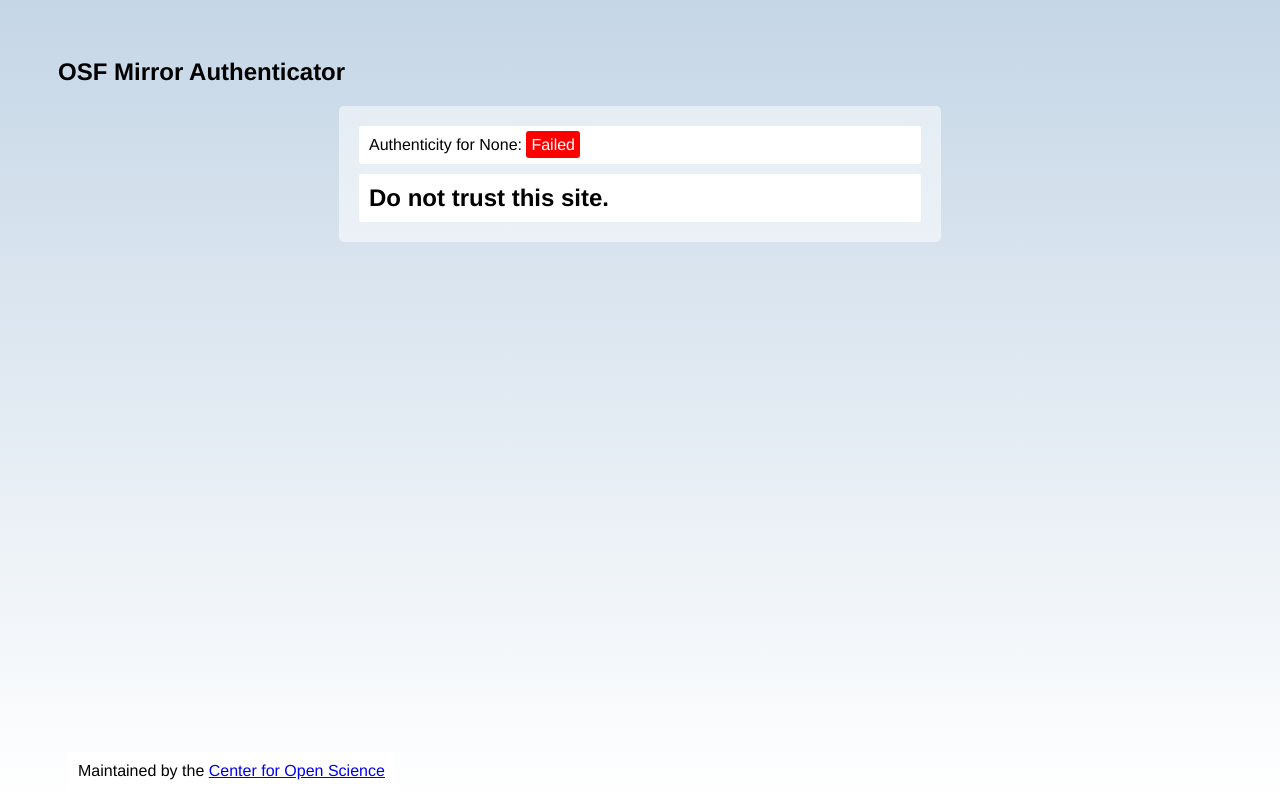
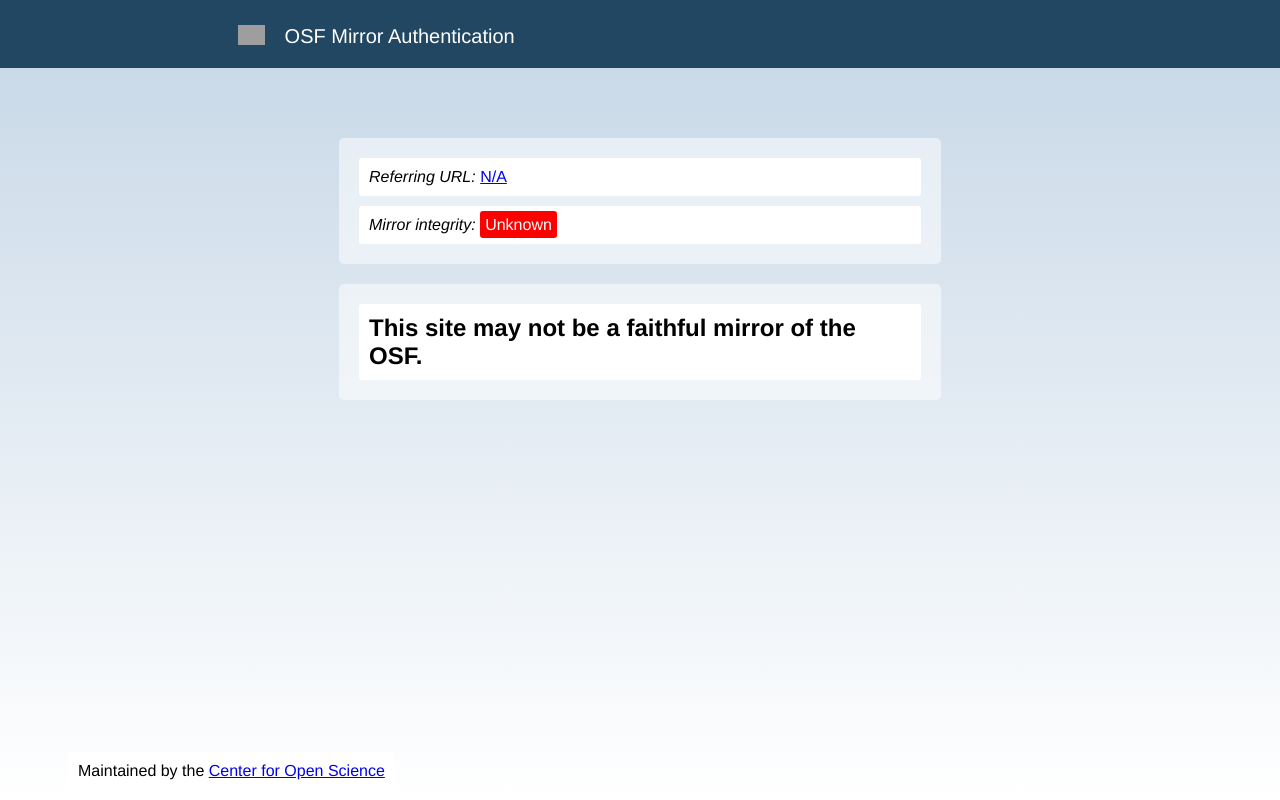
Before and after one commit to CenterForOpenScience/ROSIEBot, a PHP site: page / in a window 1280 px wide. Run offline with PHP 8.4, Linux system fonts and the light colour scheme; grey boxes are pictures that could not be loaded.

Commit message:
Mock OSF design

```diff
--- a/Authentication/index.php
+++ b/Authentication/index.php
@@ -12,15 +12,32 @@
         <title> Mirror Verification </title>
         <style>
             body {
-            font-family: Helvetica;
+            font-family: Helvetica Neue;
             padding: 50px;
             background: linear-gradient(#C5D6E6, white);
             }
-            div {
+            header {
+            background-color: #214762;
+            position: fixed;
+            top: 0;
+            color: white;
+            width: 100%;
+            left: 0;
+            padding-left: 17%;
+            padding-top: 5px;
+            float: down;
+            }
+            header img {
+            margin: 20px;
+            }
+            .contain {
+            position: relative;
+            top: 60px;
             background-color: rgba(255,255,255,.49);
             border-radius: 5px;
             padding: 10px;
             margin:auto;
+            margin-top: 20px;
             width: 50%;
             }
             .row {
@@ -54,25 +71,34 @@
         </style>
     </head>
     <body>
-        <h2> OSF Mirror Authenticator </h2>
-        <div>
+        <header>
+            <img style="float: left;" src="/static/img/cos-white2.png" class="osf-navbar-logo" width="27" alt="COS logo">
+            <p style="font-size: 20px;"> OSF Mirror Authentication </p>
+        </header>
+
+        <div class="contain">
+            <p class="row"> <em> Referring URL: </em> <a href='<?php echo $displayref; ?>'> <?php echo $displayref; ?> </a>
             <p class="row">
-            Authenticity for
             <?php
-            echo $ref . ': ';
             $officials = array("http://localhost:8888/", "http://127.0.0.1:6565/approved_mirror.html", "http://localhost:6565/approved_mirror.html");
 
             if (array_search($ref, $officials) !== false) {
 
-                echo '<span class="io passed">Passed</span></p>';
+                echo '<em> Mirror integrity: </em><span class="io passed"> Passed </span></p>';
                 echo '<h3 class="row"> Is <span class="io mirror">' . $displayref . '</span> the site you navigated to?</h3>';
-                echo "<h2 class='row'> Do not trust this site if it isn't " . $displayref . ". </h2>";
+                echo "</div>
+                      <div class='contain'>
+                          <h2 class='row'><a href='" . $displayref . "'> " . $displayref . "</a> is trustworthy.</h2><h3 class='row'> Verify this is the site that brought you here.</h3>
+                      </div>";
             }
 
             else {
 
-                echo '<span class="io failed">Failed</span></p>';
-                echo "<h2 class='row'> Do not trust this site. </h2></div>";
+                echo '<em> Mirror integrity: </em> <span class="io failed"> Unknown </span></p>';
+                echo "</div>
+                      <div class='contain'>
+                        <h2 class='row'> This site may not be a faithful mirror of the OSF. </h2>
+                      </div>";
             }
             ?>
         </div>
```
